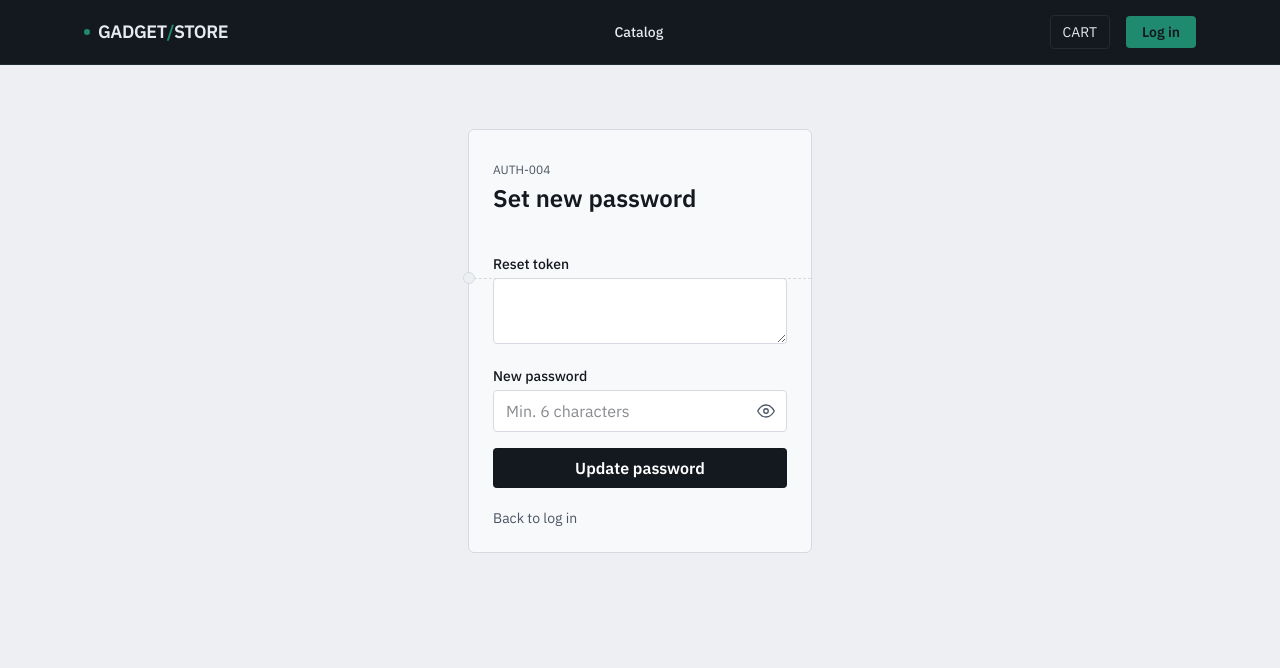
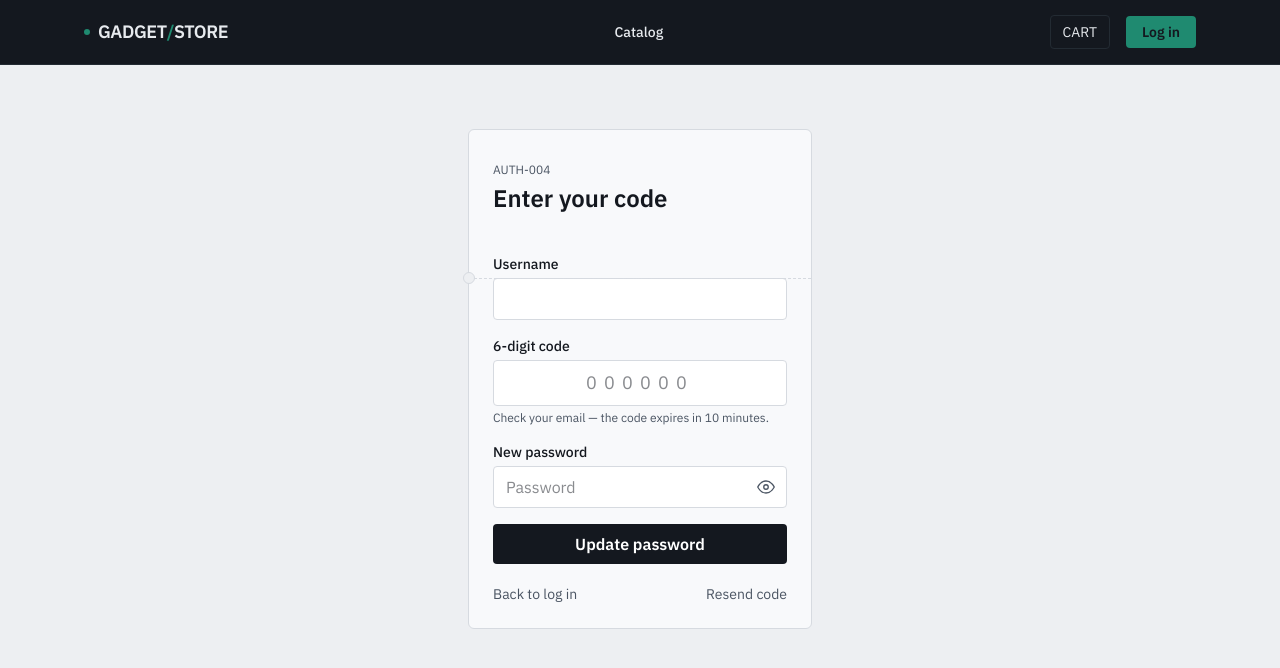
Before and after one commit to Whiss-0/GadgetFrontEnd, a React (Vite) app: page /reset-password in a window 1280 px wide. Shown: the top 668 px of the page. Built offline with nearby package versions, Linux system fonts and the light colour scheme; no server answers.

Commit message:
Update auth flow: OTP password reset, admin MFA login, verifyMfa endpoint

```diff
--- a/src/api/client.js
+++ b/src/api/client.js
@@ -32,6 +32,7 @@ export default client;
 // ---- Auth ----
 export const authApi = {
   login: (data) => client.post("/api/auth/login", data),
+  verifyMfa: (data) => client.post("/api/auth/login/verify-mfa", data),
   register: (data) => client.post("/api/auth/register", data),
   forgotPassword: (data) => client.post("/api/auth/forgot-password", data),
   resetPassword: (data) => client.post("/api/auth/reset-password", data),
--- a/src/context/AuthContext.jsx
+++ b/src/context/AuthContext.jsx
@@ -36,12 +36,25 @@ export function AuthProvider({ children }) {
 
   const login = useCallback(async (username, password) => {
     const res = await authApi.login({ username, password });
+
+    if (res.data.requiresMfa) {
+      return { requiresMfa: true, username };
+    }
+
     const newToken = res.data.token || res.data.accessToken || res.data.access_token;
     if (!newToken) throw new Error("Login succeeded but no token was returned by the API.");
     localStorage.setItem("gs_token", newToken);
     setToken(newToken);
     setUser(decodeUser(newToken));
-    return res.data;
+    return { requiresMfa: false };
+  }, []);
+
+  const verifyMfa = useCallback(async (username, code) => {
+    const res = await authApi.verifyMfa({ username, code });
+    const newToken = res.data.token;
+    localStorage.setItem("gs_token", newToken);
+    setToken(newToken);
+    setUser(decodeUser(newToken));
   }, []);
 
   const logout = useCallback(() => {
@@ -56,7 +69,7 @@ export function AuthProvider({ children }) {
 
   return (
     <AuthContext.Provider
-      value={{ token, user, isAuthenticated: !!token, isAdmin, isMod, login, logout }}
+      value={{ token, user, isAuthenticated: !!token, isAdmin, isMod, login, logout, verifyMfa }}
     >
       {children}
     </AuthContext.Provider>
--- a/src/pages/Login.jsx
+++ b/src/pages/Login.jsx
@@ -4,22 +4,33 @@ import { useAuth } from "../context/AuthContext";
 import PasswordInput from "../components/PasswordInput";
 
 export default function Login() {
-  const { login } = useAuth();
+  const { login, verifyMfa } = useAuth();
   const navigate = useNavigate();
   const [username, setUsername] = useState("");
   const [password, setPassword] = useState("");
+  const [code, setCode] = useState("");
   const [error, setError] = useState("");
   const [loading, setLoading] = useState(false);
+  const [mfaStep, setMfaStep] = useState(false);
 
   async function handleSubmit(e) {
     e.preventDefault();
     setError("");
     setLoading(true);
     try {
-      await login(username, password);
+      if (mfaStep) {
+        await verifyMfa(username, code);
         navigate("/");
+      } else {
+        const res = await login(username, password);
+        if (res.requiresMfa) {
+          setMfaStep(true);
+        } else {
+          navigate("/");
+        }
+      }
     } catch (err) {
-      setError(err.response?.data?.message || "Couldn't log in. Check your username and password.");
+      setError(err.response?.data?.message || "Couldn't log in. Check your credentials.");
     } finally {
       setLoading(false);
     }
@@ -29,9 +40,13 @@ export default function Login() {
     <div className="max-w-sm mx-auto mt-16 px-5">
       <div className="spec-ticket rounded-md p-6 pt-8">
         <p className="font-[var(--font-mono)] text-xs text-[var(--color-ink-soft)] mb-1">AUTH-001</p>
-        <h1 className="font-[var(--font-display)] text-2xl font-semibold mb-6">Log in</h1>
+        <h1 className="font-[var(--font-display)] text-2xl font-semibold mb-6">
+          {mfaStep ? "Verify Code" : "Log in"}
+        </h1>
 
         <form onSubmit={handleSubmit} className="space-y-4 mt-10">
+          {!mfaStep ? (
+            <>
               <div>
                 <label className="block text-sm font-medium mb-1" htmlFor="username">Username</label>
                 <input
@@ -51,6 +66,23 @@ export default function Login() {
                   required
                 />
               </div>
+            </>
+          ) : (
+            <div>
+              <p className="text-sm text-[var(--color-ink-soft)] mb-4">
+                Enter the code sent to your email to finish logging in.
+              </p>
+              <label className="block text-sm font-medium mb-1" htmlFor="code">Verification Code</label>
+              <input
+                id="code"
+                value={code}
+                onChange={(e) => setCode(e.target.value)}
+                required
+                maxLength={6}
+                className="w-full border border-[var(--color-line)] rounded px-3 py-2 bg-white focus:border-[var(--color-circuit)] outline-none text-center tracking-widest text-lg font-mono"
+              />
+            </div>
+          )}
 
           {error && <p className="text-sm text-[var(--color-signal)]">{error}</p>}
 
@@ -59,10 +91,11 @@ export default function Login() {
             disabled={loading}
             className="w-full bg-[var(--color-ink)] text-white font-semibold py-2 rounded hover:bg-[var(--color-circuit)] transition-colors disabled:opacity-50"
           >
-            {loading ? "Logging in…" : "Log in"}
+            {loading ? "Processing…" : (mfaStep ? "Verify" : "Log in")}
           </button>
         </form>
 
+        {!mfaStep && (
           <div className="mt-5 flex justify-between text-sm">
             <Link to="/forgot-password" className="text-[var(--color-ink-soft)] hover:text-[var(--color-circuit)]">
               Forgot password?
@@ -71,6 +104,7 @@ export default function Login() {
               Create account
             </Link>
           </div>
+        )}
       </div>
     </div>
   );
--- a/src/pages/ResetPassword.jsx
+++ b/src/pages/ResetPassword.jsx
@@ -6,7 +6,8 @@ import PasswordInput from "../components/PasswordInput";
 export default function ResetPassword() {
   const location = useLocation();
   const navigate = useNavigate();
-  const [token, setToken] = useState(location.state?.token || "");
+  const [username, setUsername] = useState(location.state?.username || "");
+  const [code, setCode] = useState("");
   const [password, setPassword] = useState("");
   const [error, setError] = useState("");
   const [success, setSuccess] = useState(false);
@@ -17,11 +18,11 @@ export default function ResetPassword() {
     setError("");
     setLoading(true);
     try {
-      await authApi.resetPassword({ token, newPassword: password });
+      await authApi.resetPassword({ username, code, newPassword: password });
       setSuccess(true);
       setTimeout(() => navigate("/login"), 1200);
     } catch (err) {
-      setError(err.response?.data?.message || "Couldn't reset password. The token may be invalid or expired.");
+      setError(err.response?.data?.message || "Couldn't reset password. The code may be invalid or expired.");
     } finally {
       setLoading(false);
     }
@@ -31,7 +32,7 @@ export default function ResetPassword() {
     <div className="max-w-sm mx-auto mt-16 px-5">
       <div className="spec-ticket rounded-md p-6 pt-8">
         <p className="font-[var(--font-mono)] text-xs text-[var(--color-ink-soft)] mb-1">AUTH-004</p>
-        <h1 className="font-[var(--font-display)] text-2xl font-semibold mb-6">Set new password</h1>
+        <h1 className="font-[var(--font-display)] text-2xl font-semibold mb-6">Enter your code</h1>
 
         {success ? (
           <p className="mt-10 text-sm text-[var(--color-circuit)] font-medium">
@@ -40,25 +41,37 @@ export default function ResetPassword() {
         ) : (
           <form onSubmit={handleSubmit} className="space-y-4 mt-10">
             <div>
-              <label className="block text-sm font-medium mb-1" htmlFor="token">Reset token</label>
-              <textarea
-                id="token"
+              <label className="block text-sm font-medium mb-1" htmlFor="username">Username</label>
+              <input
+                id="username"
                 required
-                rows={3}
-                value={token}
-                onChange={(e) => setToken(e.target.value)}
-                className="w-full border border-[var(--color-line)] rounded px-3 py-2 bg-white focus:border-[var(--color-circuit)] outline-none font-[var(--font-mono)] text-xs"
+                value={username}
+                onChange={(e) => setUsername(e.target.value)}
+                className="w-full border border-[var(--color-line)] rounded px-3 py-2 bg-white focus:border-[var(--color-circuit)] outline-none"
               />
+            </div>
+            <div>
+              <label className="block text-sm font-medium mb-1" htmlFor="code">6-digit code</label>
+              <input
+                id="code"
+                required
+                inputMode="numeric"
+                maxLength={6}
+                value={code}
+                onChange={(e) => setCode(e.target.value.replace(/\D/g, "").slice(0, 6))}
+                placeholder="000000"
+                className="w-full border border-[var(--color-line)] rounded px-3 py-2 bg-white focus:border-[var(--color-circuit)] outline-none font-[var(--font-mono)] text-lg tracking-[0.4em] text-center"
+              />
+              <p className="text-xs text-[var(--color-ink-soft)] mt-1">Check your email — the code expires in 10 minutes.</p>
             </div>
             <div>
               <label className="block text-sm font-medium mb-1" htmlFor="password">New password</label>
               <PasswordInput
                 id="password"
+                required
+                minLength={6}
                 value={password}
                 onChange={(e) => setPassword(e.target.value)}
-                required
-                minLength={6}
-                placeholder="Min. 6 characters"
               />
             </div>
 
@@ -74,9 +87,12 @@ export default function ResetPassword() {
           </form>
         )}
 
-        <div className="mt-5 text-sm">
+        <div className="mt-5 flex justify-between text-sm">
           <Link to="/login" className="text-[var(--color-ink-soft)] hover:text-[var(--color-circuit)]">
             Back to log in
+          </Link>
+          <Link to="/forgot-password" className="text-[var(--color-ink-soft)] hover:text-[var(--color-circuit)]">
+            Resend code
           </Link>
         </div>
       </div>
```
Also changed, not shown: src/pages/ForgotPassword.jsx (+6 -19 lines), 1 other file (tests, documents, lock files or other folders). Lines whose indentation alone changed are shown as unchanged.
